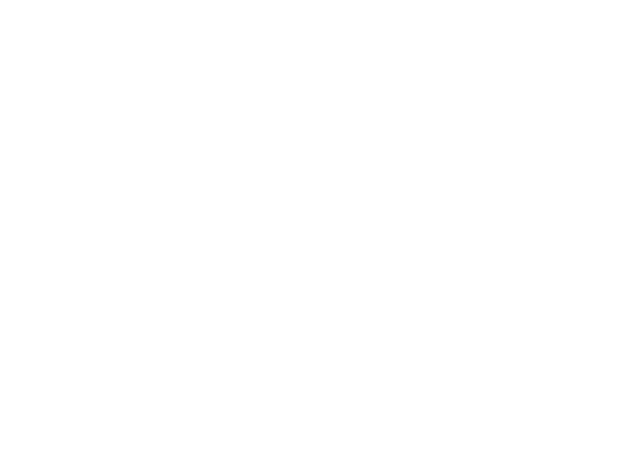
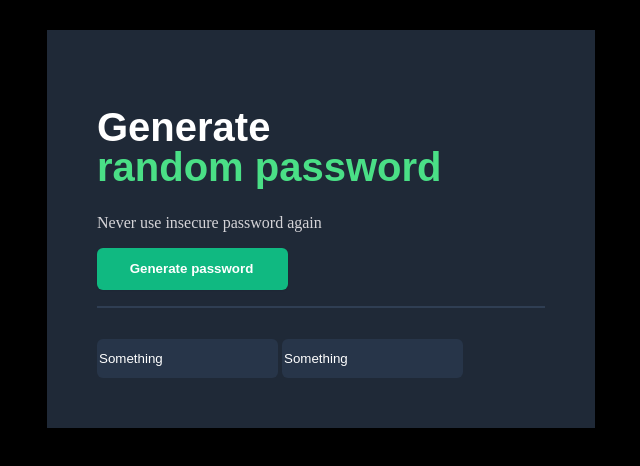
Before and after one commit to KitwanaSh/Front-end-projects, a plain HTML site: page passwaord_generator/index.html in a window 1280 px wide. Shown: the whole page, without its empty margins (465-1105 px from the left). Drawn offline with Linux system fonts and the light colour scheme.

Commit message:
Fix: Update the css

```diff
--- a/passwaord_generator/index.css
+++ b/passwaord_generator/index.css
@@ -1,3 +1,65 @@
 body {
     margin: 0;
+    /*background-color: #1F2937;*/
+    background-color: #000;
+    color: #fff;
 }
+.box {
+    position: absolute;
+    left: 40%;
+    margin-top: 30px;
+    padding: 50px;
+    background-color: #1F2937;
+}
+.text1 {
+    color: white;
+    font-family: karla, sans-serif, "Times New Roman", serif, georgia;
+    font-size: 40px;
+    line-height: 40px;
+    text-align: left;
+}
+.text1 span {
+    color: #4ADF86;
+}
+.box .advise {
+    color: #D5D4D8;
+}
+.btn {
+    display: flex;
+    flex-direction: row;
+    justify-content: center;
+    align-items: center;
+    padding: 9px 17px 9px 15px;
+    gap: 12px;
+    width: 191px;
+    height: 42px;
+    left: 52px;
+    top: 284px;
+    background: #10B981;
+    box-shadow: 0px 1px 2px rgba(0, 0, 0, 0.05);
+    border-radius: 6px;
+    font-weight: bold;
+    border:  none;
+    color:  #fff;
+}
+.btn:hover {
+    color: #000;
+    cursor: pointer;
+    background: #10B481;
+}
+.line {
+    width: 446px;
+    height: 0px;
+    left: 52px;
+    top: 361px;
+    border: 1px solid #2F3E53;
+
+}
+.s-text {
+    height: 39px;
+    background: #273549;
+    border-radius: 6px;
+    margin-top: 15px;
+    border: none;
+    color: white;
+}
--- a/passwaord_generator/index.html
+++ b/passwaord_generator/index.html
@@ -3,7 +3,14 @@
         <link rel="stylesheet" href="index.css">
     </head>
     <body>
-        <h1></h1>
+        <div class="box">
+            <h1 class ="text1">Generate<br><span>random password</span></h1>
+            <p class ="advise">Never use insecure password again</p>
+            <button class = "btn" onclick = "createpass()">Generate password</button>
+            <p class = "line"></p>
+            <input value="Something"  class = "s-text" id = "password-el_1">
+            <input value="Something"  class = "s-text" id = "password-el_2">
+        </div>
         <script src="index.js"></script>
     </body>
 </html>
--- a/passwaord_generator/index.js
+++ b/passwaord_generator/index.js
@@ -1,2 +1,10 @@
-const characters = ["A","B","C","D","E","F","G","H","I","J","K","L","M","N","O","P","Q","R","S","T","U","V","W","X","Y","Z","a","b","c","d","e","f","g","h","i","j","k","l","m","n","o","p","q","r","s","t","u","v","w","x","y","z", "0", "1", "2", "3", "4", "5", "6", "7", "8", "9","~","`","!","@","#","$","%","^","&","*","(",")","_","-","+","=","{","[","}","]",",","|",":",";","<",">",".","?",
+let characters = ["A","B","C","D","E","F","G","H","I","J","K","L","M","N","O","P","Q","R","S","T","U","V","W","X","Y","Z","a","b","c","d","e","f","g","h","i","j","k","l","m","n","o","p","q","r","s","t","u","v","w","x","y","z", "0", "1", "2", "3", "4", "5", "6", "7", "8", "9","~","`","!","@","#","$","%","^","&","*","(",")","_","-","+","=","{","[","}","]",",","|",":",";","<",">",".","?",
 "/"];
+let passwordEl1 = document.getElementById("password-el_!")
+let passwordEl2 = document.getElementById("password-el_1")
+
+function createpass() {
+	let makeIndex = Math.floor(Math.random() * characters.length)
+	passwordEl1.textContent += characters[makeIndex]
+
+}
```
